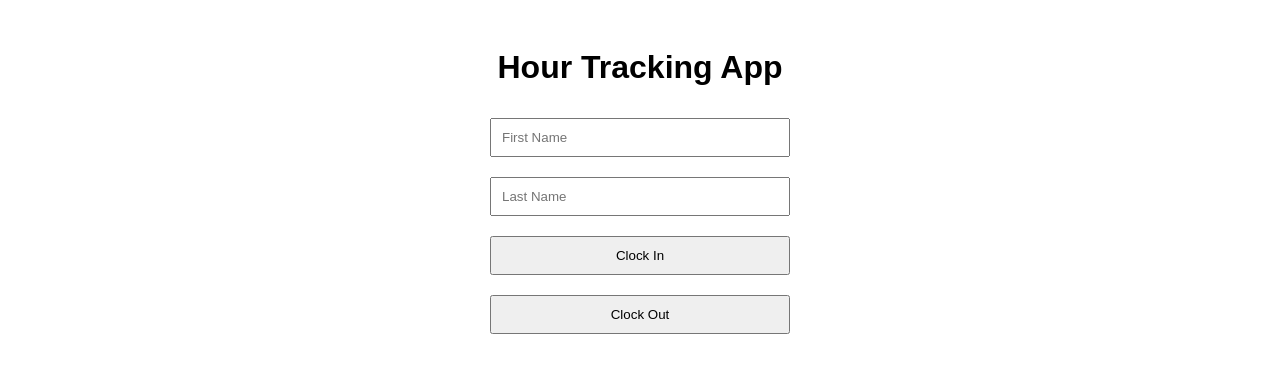
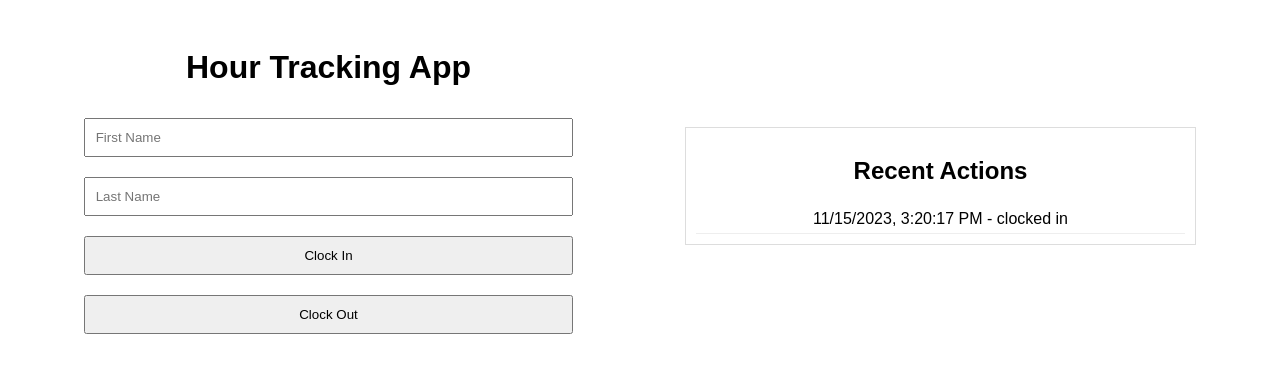
Before and after one commit to WrenVin/Hour-Tracking-Web-App, a plain HTML site: page index.html in a window 1280 px wide. Both pictures are taken after a click on the button "Clock In". Drawn offline with Linux system fonts and the light colour scheme.

Commit message:
Added log to the side

```diff
--- a/index.html
+++ b/index.html
@@ -9,13 +9,16 @@
         /* Add your CSS styles here */
         body {
             font-family: Arial, sans-serif;
-            text-align: center;
+            display: flex;
+            justify-content: space-around;
             padding: 20px;
         }
 
-        .container {
-            width: 300px;
+        .container,
+        .log {
+            width: 40%;
             margin: auto;
+            text-align: center;
         }
 
         input,
@@ -24,6 +27,18 @@
             padding: 10px;
             margin: 10px 0;
             box-sizing: border-box;
+        }
+
+        .log {
+            border: 1px solid #ddd;
+            padding: 10px;
+            max-height: 300px;
+            /* Adjust the height as needed */
+        }
+
+        .log-entry {
+            border-bottom: 1px solid #eee;
+            padding: 5px;
         }
     </style>
 </head>
@@ -39,14 +54,42 @@
         </form>
     </div>
 
+    <div class="log">
+        <h2>Recent Actions</h2>
+        <div id="logEntries">
+            <!-- Log entries will be added here -->
+        </div>
+    </div>
+
     <script>
-        // Add your JavaScript here
+        function addLogEntry(action, firstName, lastName) {
+            const logEntries = document.getElementById('logEntries');
+            const newEntry = document.createElement('div');
+            newEntry.classList.add('log-entry');
+            newEntry.textContent = `${new Date().toLocaleString()} - ${firstName} ${lastName} ${action}`;
+
+            // Prepend the new entry to the log
+            logEntries.insertBefore(newEntry, logEntries.firstChild);
+
+            // Keep only a fixed number of log entries
+            const maxEntries = 25; // Change this number to show more or less entries
+            while (logEntries.children.length > maxEntries) {
+                logEntries.removeChild(logEntries.lastChild);
+            }
+        }
+
         document.getElementById('clockIn').addEventListener('click', function () {
+            const firstName = document.getElementById('firstName').value;
+            const lastName = document.getElementById('lastName').value;
             // Implement Clock In logic
+            addLogEntry('clocked in', firstName, lastName);
         });
 
         document.getElementById('clockOut').addEventListener('click', function () {
+            const firstName = document.getElementById('firstName').value;
+            const lastName = document.getElementById('lastName').value;
             // Implement Clock Out logic
+            addLogEntry('clocked out', firstName, lastName);
         });
     </script>
 </body>
```
